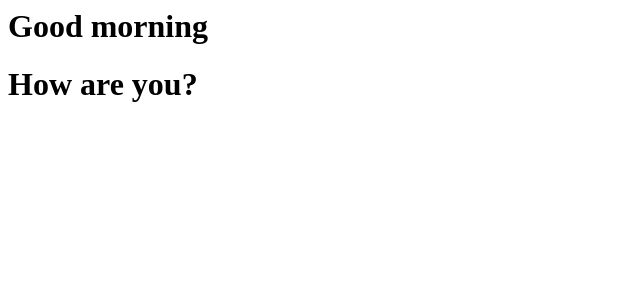
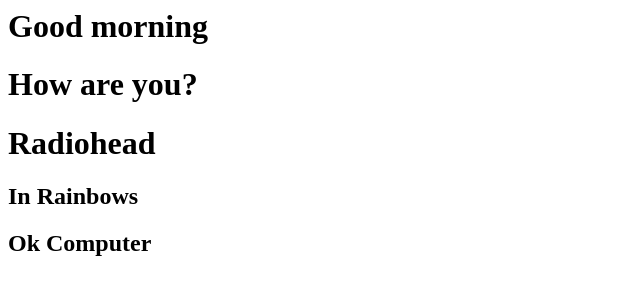
Before and after one commit to tararee/gitdemo, a plain HTML site: page index.html in a window 1280 px wide. Shown: the whole page, without its empty margins (0-640 px from the left). Drawn offline with Linux system fonts and the light colour scheme.

Commit message:
Added Radiohead

```diff
--- a/index.html
+++ b/index.html
@@ -1,3 +1,7 @@
 <h1>Good morning</h1>
 
 <h1>How are you?</h1>
+
+<h1>Radiohead</h1>
+<h2>In Rainbows</h2>
+<h2>Ok Computer</h2>
```
